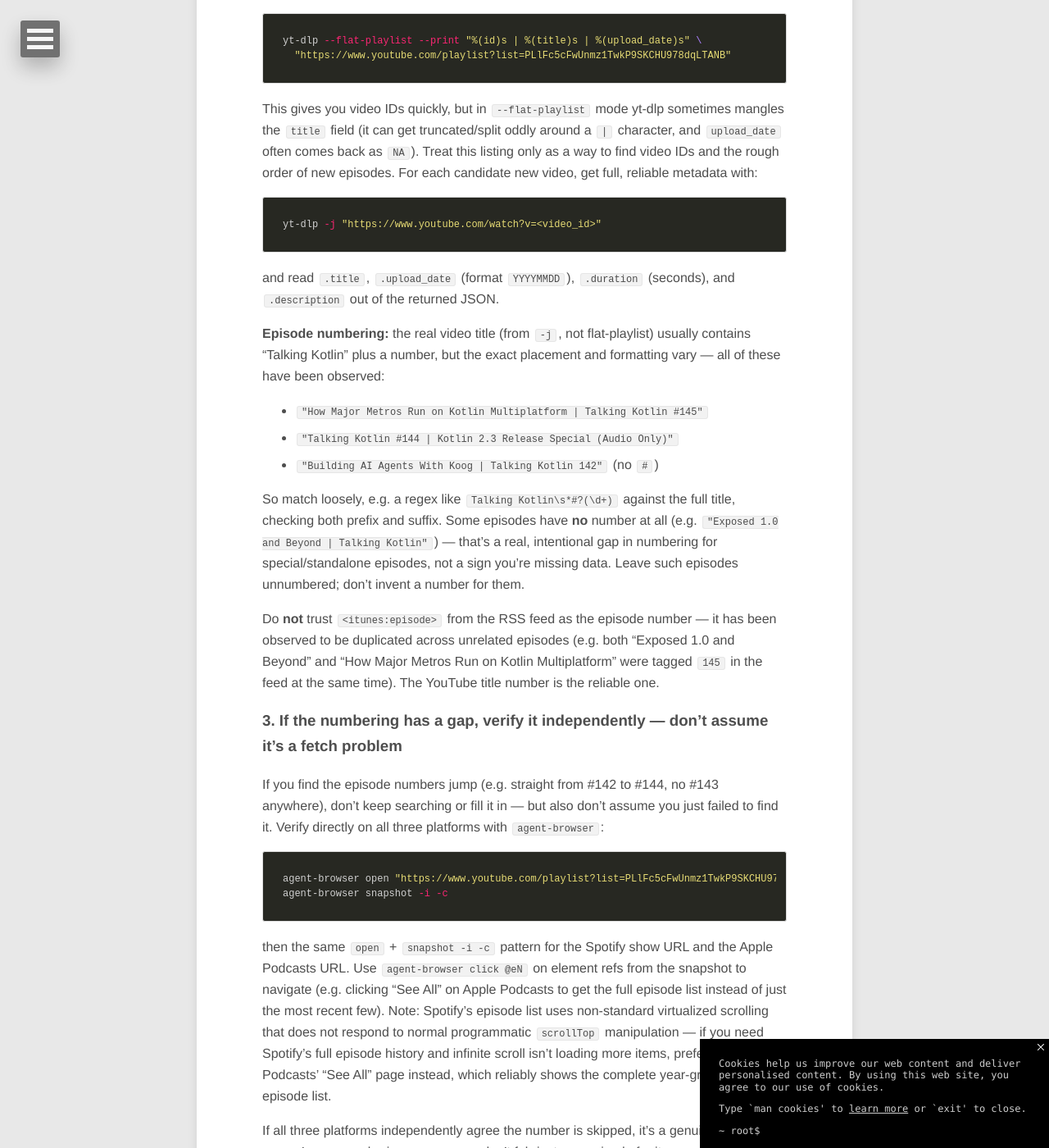
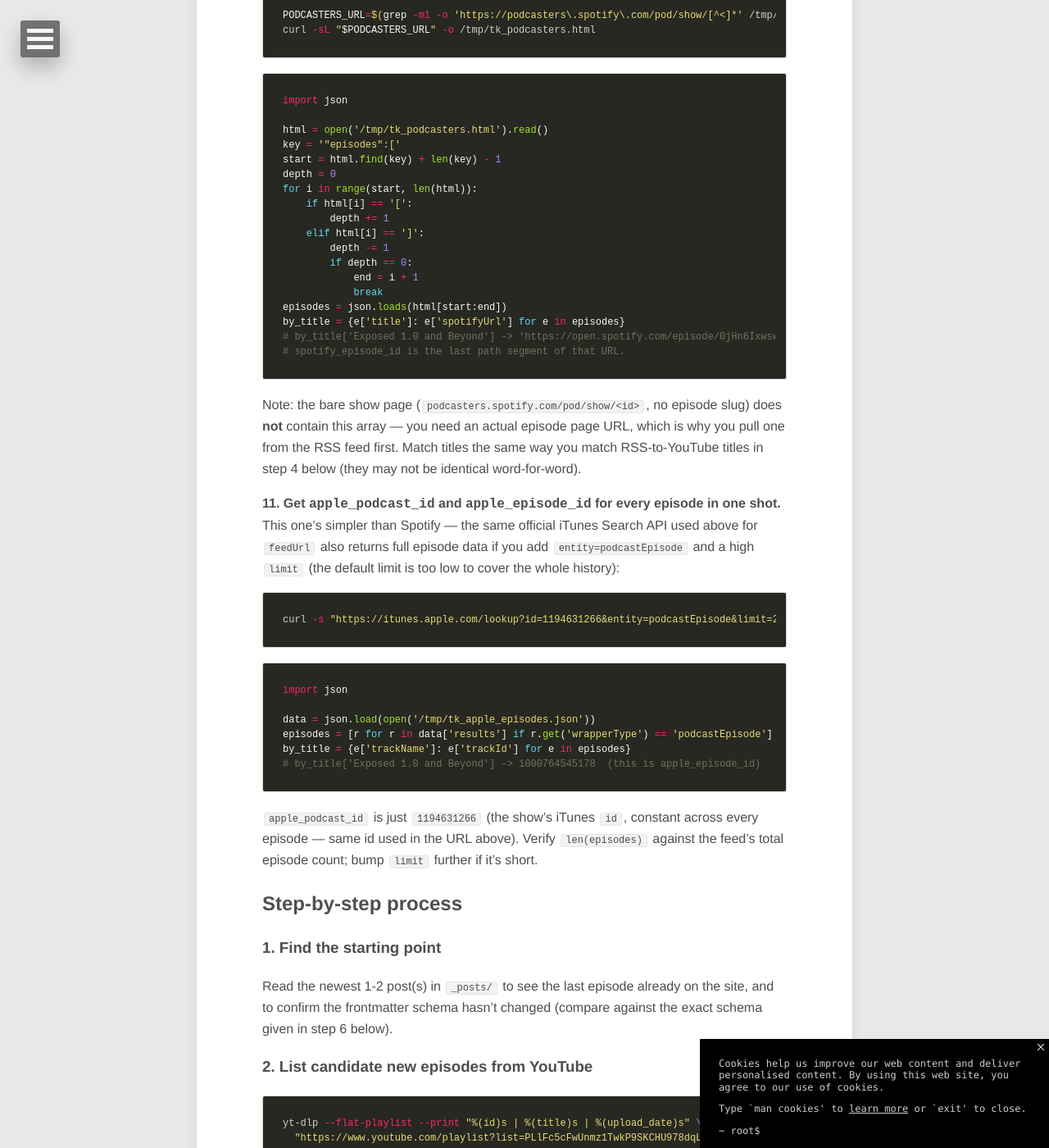
Before and after one commit to talkingkotlin/website, a Jekyll site: the page built from UPDATE-WEBSITE-PROMPT.md, in a window 1280 px wide and 1400 px high, scrolled down 3597 px. Shown: the whole window at 82% size. Built offline with Jekyll 4.4.1, drawn with Linux system fonts in a browser that asks for light colours; nearby versions of some CDN libraries; our own code applies the rules of GitHub Pages for plain Markdown files; comment, search, counter and statistics services are not loaded; some of the changed text lies outside the part shown.

Commit message:
Document faster Spotify/Apple episode-id lookups in update prompt

````diff
--- a/UPDATE-WEBSITE-PROMPT.md
+++ b/UPDATE-WEBSITE-PROMPT.md
@@ -133,6 +133,71 @@ git status --short
 git diff --stat
 ```
 
+**10. Get the canonical `open.spotify.com/episode/<id>` for every episode in one shot**
+(needed for the `spotify_episode_id:` frontmatter field). Don't try to scrape
+this from `open.spotify.com` itself or via `agent-browser` — its episode list
+uses virtualized scrolling that's slow and unreliable to drive. Instead, grab
+any one episode's `podcasters.spotify.com` link from the RSS feed's `<link>`
+tag (every `<item>` has one) and fetch that single page — it embeds a
+`episodePreview.episodes` JSON array covering the *entire* show history (all
+145+ episodes, each with `title` and `spotifyUrl`), not just that one
+episode:
+
+```bash
+PODCASTERS_URL=$(grep -m1 -o 'https://podcasters\.spotify\.com/pod/show/[^<]*' /tmp/tk_feed.xml)
+curl -sL "$PODCASTERS_URL" -o /tmp/tk_podcasters.html
+```
+
+```python
+import json
+
+html = open('/tmp/tk_podcasters.html').read()
+key = '"episodes":['
+start = html.find(key) + len(key) - 1
+depth = 0
+for i in range(start, len(html)):
+    if html[i] == '[':
+        depth += 1
+    elif html[i] == ']':
+        depth -= 1
+        if depth == 0:
+            end = i + 1
+            break
+episodes = json.loads(html[start:end])
+by_title = {e['title']: e['spotifyUrl'] for e in episodes}
+# by_title['Exposed 1.0 and Beyond'] -> 'https://open.spotify.com/episode/0jHn6Ixwswc8vJ7Sk6m1yA'
+# spotify_episode_id is the last path segment of that URL.
+```
+
+Note: the bare show page (`podcasters.spotify.com/pod/show/<id>`, no episode
+slug) does **not** contain this array — you need an actual episode page URL,
+which is why you pull one from the RSS feed first. Match titles the same way
+you match RSS-to-YouTube titles in step 4 below (they may not be identical
+word-for-word).
+
+**11. Get `apple_podcast_id` and `apple_episode_id` for every episode in one shot.**
+This one's simpler than Spotify — the same official iTunes Search API used
+above for `feedUrl` also returns full episode data if you add
+`entity=podcastEpisode` and a high `limit` (the default limit is too low to
+cover the whole history):
+
+```bash
+curl -s "https://itunes.apple.com/lookup?id=1194631266&entity=podcastEpisode&limit=200" -o /tmp/tk_apple_episodes.json
+```
+
+```python
+import json
+
+data = json.load(open('/tmp/tk_apple_episodes.json'))
+episodes = [r for r in data['results'] if r.get('wrapperType') == 'podcastEpisode']
+by_title = {e['trackName']: e['trackId'] for e in episodes}
+# by_title['Exposed 1.0 and Beyond'] -> 1000764545178  (this is apple_episode_id)
+```
+
+`apple_podcast_id` is just `1194631266` (the show's iTunes `id`, constant
+across every episode — same id used in the URL above). Verify `len(episodes)`
+against the feed's total episode count; bump `limit` further if it's short.
+
 ## Step-by-step process
 
 ### 1. Find the starting point
@@ -194,15 +259,14 @@ agent-browser open "https://www.youtube.com/playlist?list=PLlFc5cFwUnmz1TwkP9SKC
 agent-browser snapshot -i -c
 ```
 
-then the same `open` + `snapshot -i -c` pattern for the Spotify show URL and
-the Apple Podcasts URL. Use `agent-browser click @eN` on element refs from
-the snapshot to navigate (e.g. clicking "See All" on Apple Podcasts to get
-the full episode list instead of just the most recent few). Note: Spotify's
-episode list uses non-standard virtualized scrolling that does not respond
-to normal programmatic `scrollTop` manipulation — if you need Spotify's full
-episode history and infinite scroll isn't loading more items, prefer Apple
-Podcasts' "See All" page instead, which reliably shows the complete
-year-grouped episode list.
+then the same `open` + `snapshot -i -c` pattern for the Apple Podcasts URL
+(click "See All" to get the full episode list instead of just the most
+recent few). For Spotify, skip `agent-browser`/`open.spotify.com` entirely —
+its episode list uses non-standard virtualized scrolling that does not
+respond to normal programmatic `scrollTop` manipulation, so infinite scroll
+often won't load the full history. Use toolkit command 10 instead: it pulls
+every episode's title from a single `podcasters.spotify.com` page fetch,
+which is both easier to drive and a complete, non-virtualized list.
 
 If all three platforms independently agree the number is skipped, it's a
 genuine gap in the source's own numbering — move on, don't fabricate an
@@ -239,6 +303,11 @@ For each episode, from this feed item you get:
 - Links inside the HTML `description` (i.e. `<a href="...">...</a>`) are a
   good source for a few `notes:` entries (guest's project, personal site,
   socials) — see step 6 for how many to keep.
+- **`spotify_episode_id`** — the trailing ID segment of the episode's
+  `open.spotify.com/episode/<id>` URL. Get it via toolkit command 10 (don't
+  browse `open.spotify.com` directly for this — see step 3's note on why).
+- **`apple_podcast_id`** / **`apple_episode_id`** — get both via toolkit
+  command 11 (a single iTunes Search API call covers the whole show).
 
 ### 5. Get episode artwork
 
@@ -297,6 +366,9 @@ title: "<episode title>"
 guest: <Guest Name>              # or "Sebastian Aigner and Márton Braun" for host-only/audio-exclusive episodes
 recorded: YYYY-MM-DD             # see note below
 published: YYYY-MM-DD            # from the RSS feed's pubDate, NOT YouTube's upload_date
+apple_podcast_id: 1194631266     # constant across all episodes, see toolkit command 11
+apple_episode_id: <Apple episode trackId>                              # see toolkit command 11
+spotify_episode_id: <trailing id from open.spotify.com/episode/<id>>   # see toolkit command 10
 youtubeid: <YouTube video id>
 length: "H:MM:SS"
 length_rounded: "NN mins"
````
